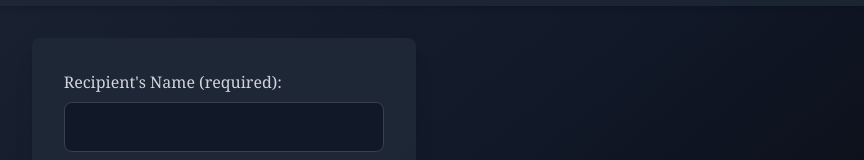
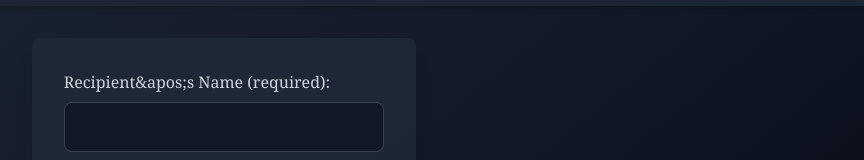
Before and after one commit to ericawotsa/Project, a Next.js app: page /submit in a window 1280 px wide. Shown: the part 139-299 px from the top of the page, without its empty margins (416-1280 px from the left). Built offline with nearby package versions, Linux system fonts and the light colour scheme; no server answers.

Commit message:
page.tsx

```diff
--- a/app/submit/page.tsx
+++ b/app/submit/page.tsx
@@ -113,7 +113,7 @@ export default function Submit() {
             {error && <p className="text-red-500 text-center font-medium">{error}</p>}
 
             <div className="animate-slide-up">
-              <label className="block font-serif text-gray-300">{`Recipient's Name (required):`}</label>
+              <label className="block font-serif text-gray-300">{`Recipient&apos;s Name (required):`}</label>
               <input
                 type="text"
                 value={recipient}
```
